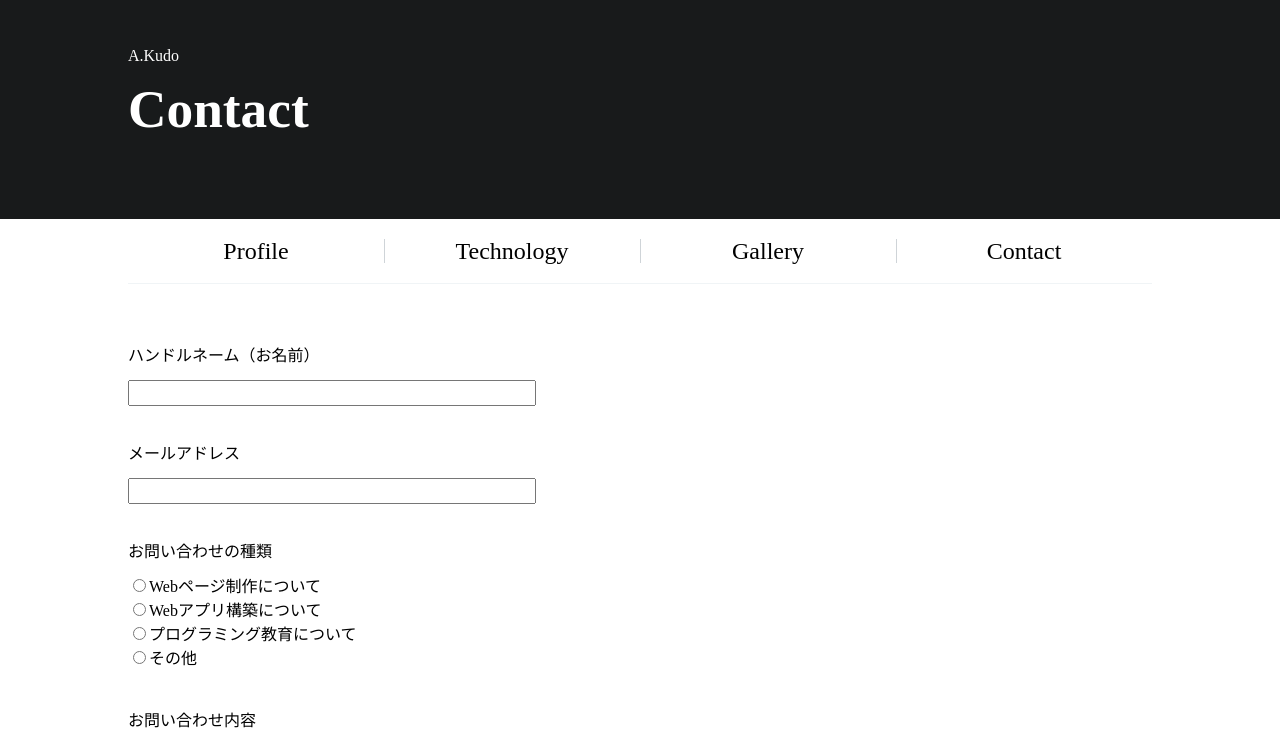
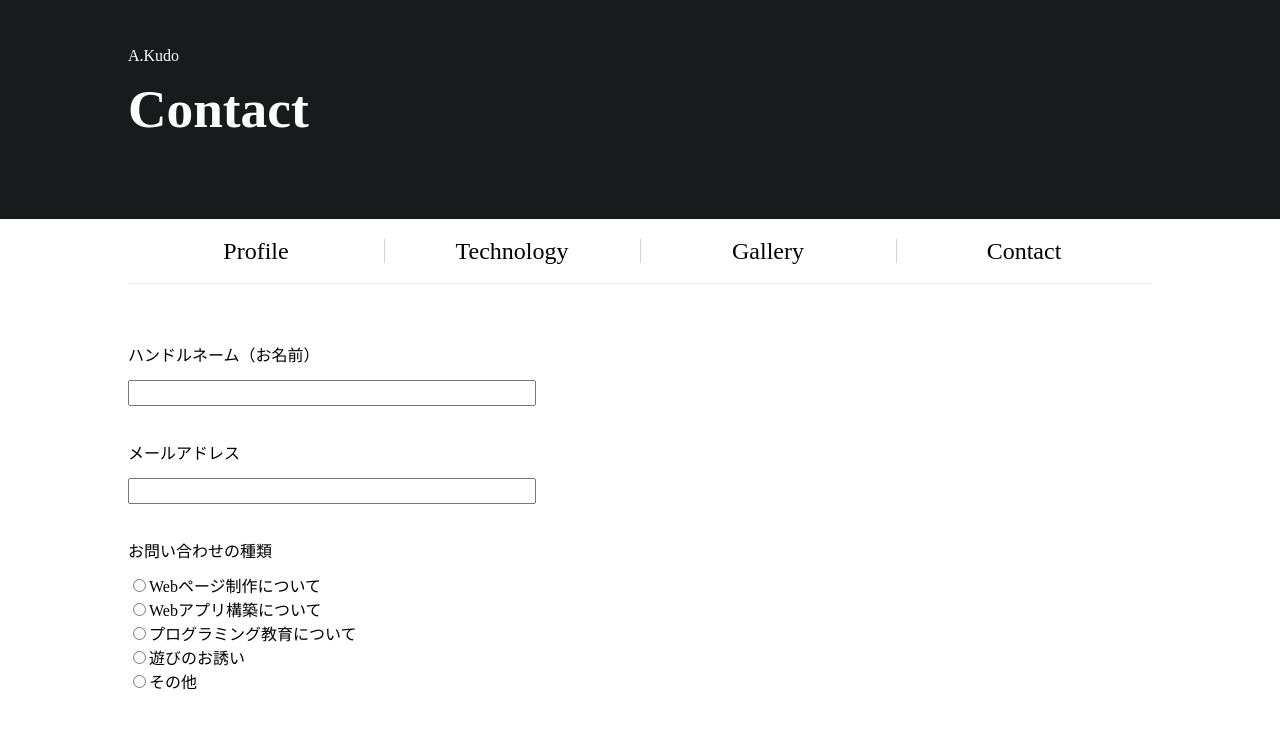
Before and after one commit to atsushi-kudo-eras/TigaTechs, a Next.js app in the folder front/: page /contact in a window 1280 px wide. Shown: the top 734 px of the page. Built offline with nearby package versions, Linux system fonts and the light colour scheme; no server answers.

Commit message:
add cotact radiobutton

```diff
--- a/front/src/pages/contact.tsx
+++ b/front/src/pages/contact.tsx
@@ -37,6 +37,7 @@ export default function Contact() {
     { id: "webPage", label: "Webページ制作について", value: "Webページ制作について", required: RADIO_ERROR_MESSAGE },
     { id: "webApp", label: "Webアプリ構築について", value: "Webアプリ構築について", required: RADIO_ERROR_MESSAGE },
     { id: "teaching", label: "プログラミング教育について", value: "プログラミング教育について", required: RADIO_ERROR_MESSAGE },
+    { id: "joy", label: "遊びのお誘い", value: "遊びのお誘い", required: RADIO_ERROR_MESSAGE },
     { id: "other", label: "その他", value: "その他", required: RADIO_ERROR_MESSAGE },
   ];
 
```
